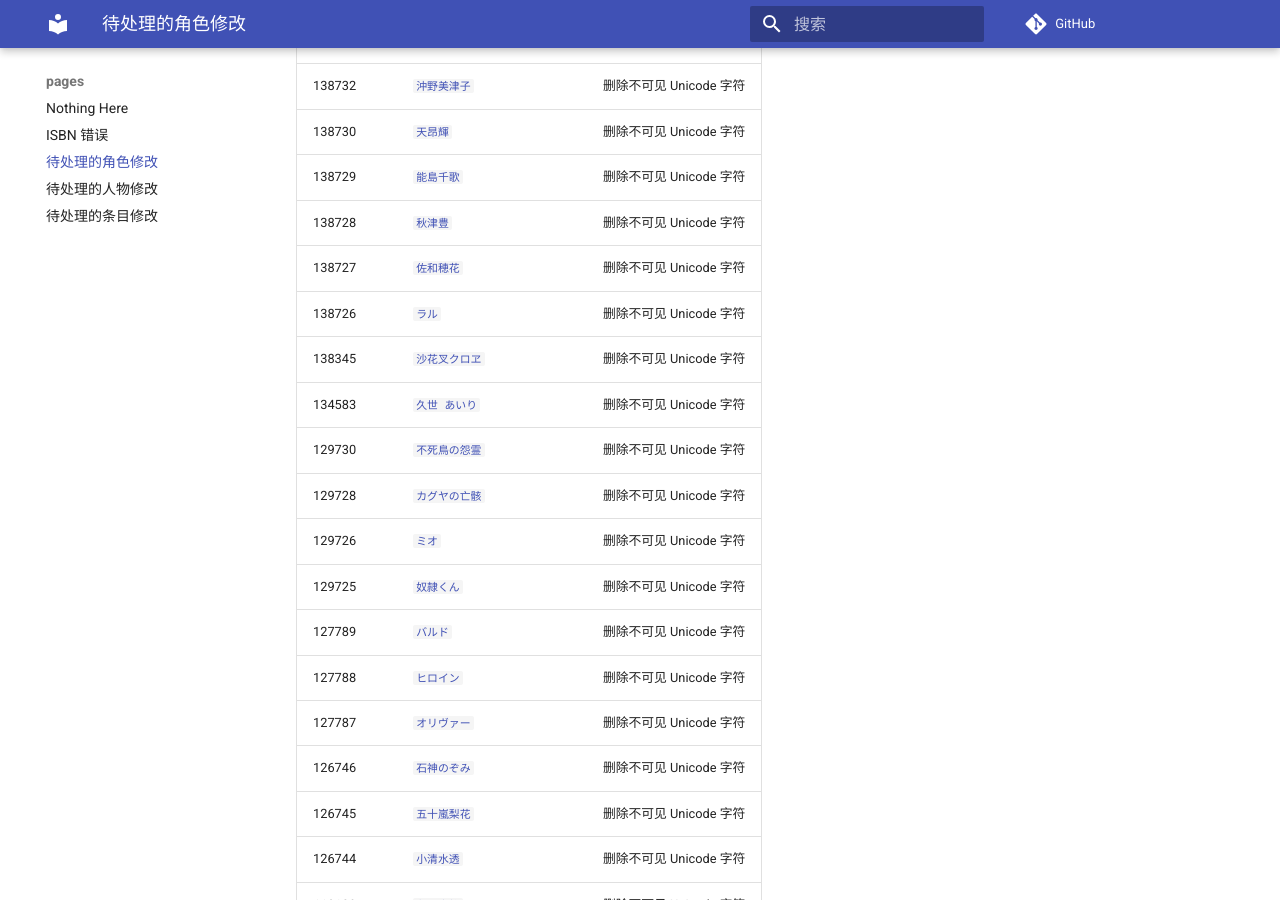
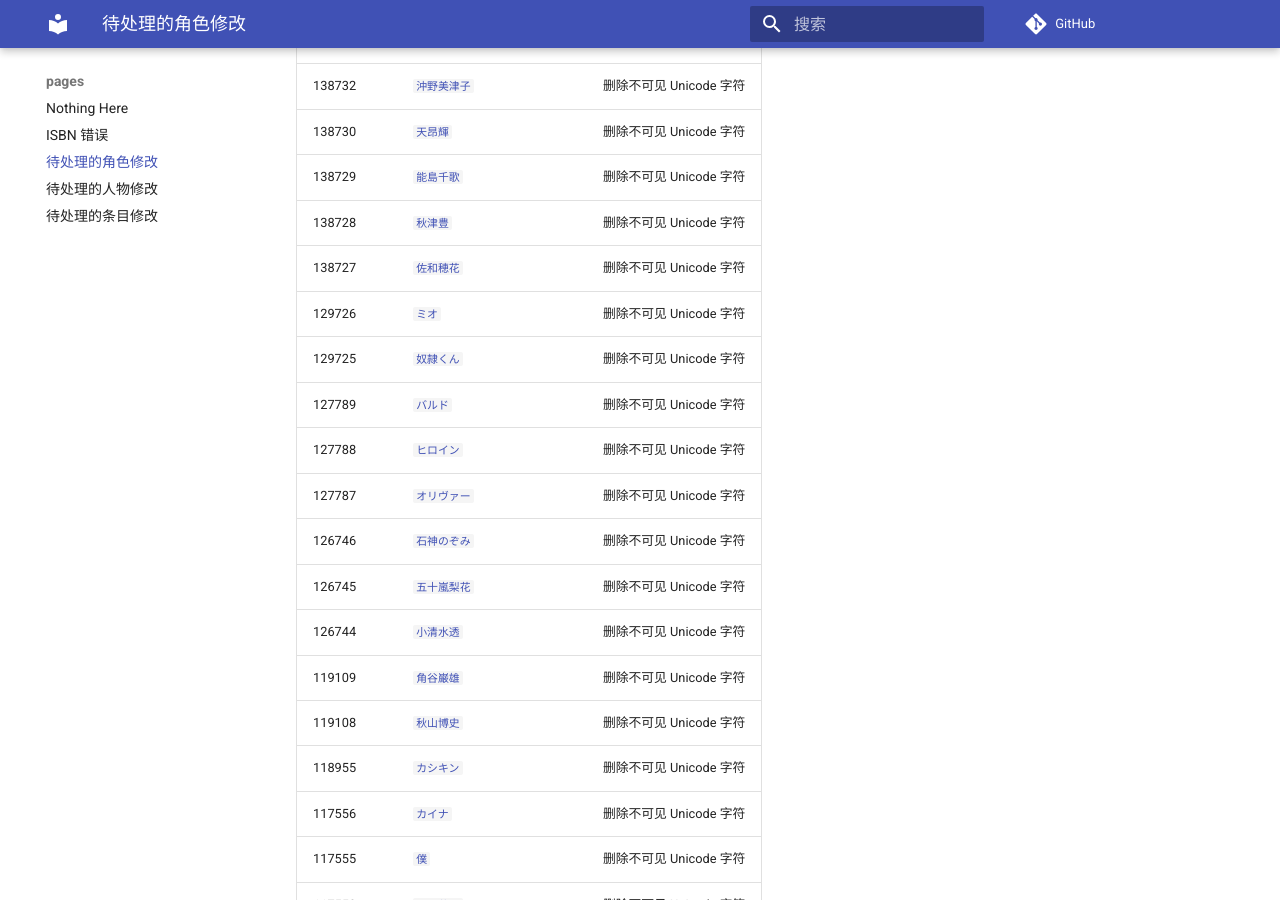
Before and after one commit to trim21/bangumi-pages, an MkDocs documentation site: the page built from docs/pending-character-changes.md, in a window 1280 px wide and 900 px high, scrolled down 2022 px. Built offline with MkDocs 1.6.1 and Material for MkDocs 9.7.7, drawn with Linux system fonts in a browser that asks for light colours; comment, search, counter and statistics services are not loaded.

Commit message:
update pending-character-changes.md

```diff
--- a/docs/pending-character-changes.md
+++ b/docs/pending-character-changes.md
@@ -49,11 +49,6 @@ total 507
 | 138729 | [`能島千歌`](https://bgm.tv/character/138729) | 删除不可见 Unicode 字符 |
 | 138728 | [`秋津豊`](https://bgm.tv/character/138728) | 删除不可见 Unicode 字符 |
 | 138727 | [`佐和穂花`](https://bgm.tv/character/138727) | 删除不可见 Unicode 字符 |
-| 138726 | [`ラル`](https://bgm.tv/character/138726) | 删除不可见 Unicode 字符 |
-| 138345 | [`沙花叉クロヱ`](https://bgm.tv/character/138345) | 删除不可见 Unicode 字符 |
-| 134583 | [`久世 あいり　`](https://bgm.tv/character/134583) | 删除不可见 Unicode 字符 |
-| 129730 | [`不死鳥の怨霊`](https://bgm.tv/character/129730) | 删除不可见 Unicode 字符 |
-| 129728 | [`カグヤの亡骸`](https://bgm.tv/character/129728) | 删除不可见 Unicode 字符 |
 | 129726 | [`ミオ`](https://bgm.tv/character/129726) | 删除不可见 Unicode 字符 |
 | 129725 | [`奴隷くん`](https://bgm.tv/character/129725) | 删除不可见 Unicode 字符 |
 | 127789 | [`バルド`](https://bgm.tv/character/127789) | 删除不可见 Unicode 字符 |
```
Also changed, not shown: other parts of docs/pending-character-changes.md (+1 -1 lines).
